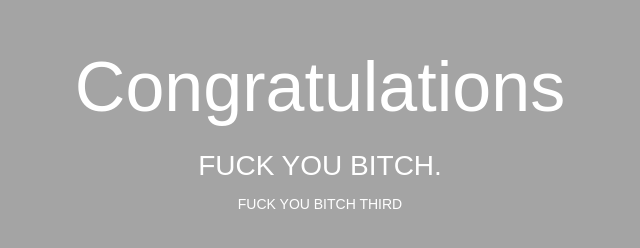
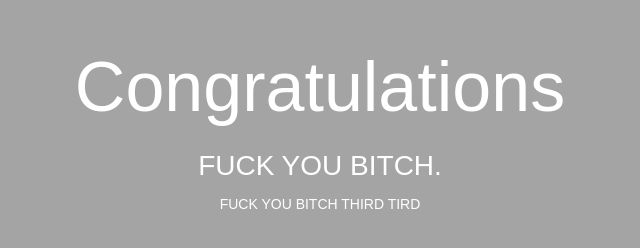
Before and after one commit to v-knyagnitskiy/CodeDeployGitHubDemo, a plain HTML site: page index.html in a window 1280 px wide. Shown: the full height of the page, 320-960 px from the left. Drawn offline with Linux system fonts and the light colour scheme.

Commit message:
Update index.html

```diff
--- a/index.html
+++ b/index.html
@@ -28,7 +28,7 @@
   <div align="center">
     <h1>Congratulations</h1>
     <h2>FUCK YOU BITCH.</h2>
-    <p>FUCK YOU BITCH THIRD</p>
+    <p>FUCK YOU BITCH THIRD TIRD</p>
   </div>
 </body>
 </html>
```
